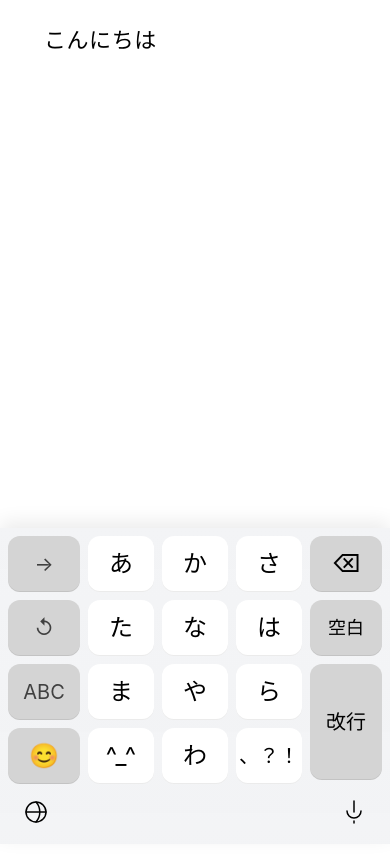
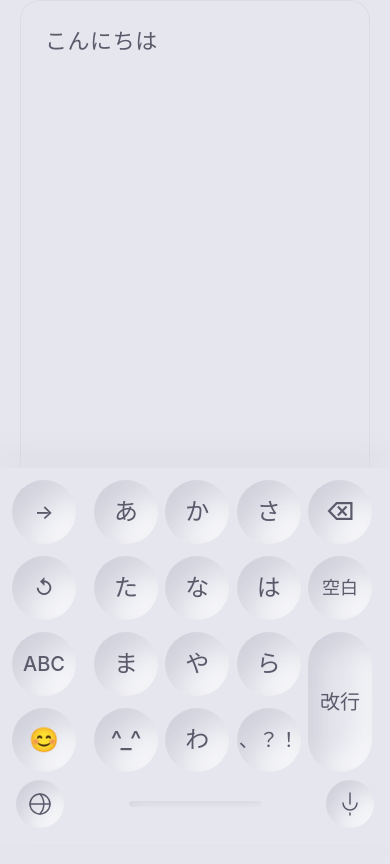
Before and after one commit to Akkunlab/test, a plain HTML site: page index.html in a window 390 px wide. Drawn offline with nearby package versions, Linux system fonts and the light colour scheme.

Commit message:
Refactor keyboard styles for improved neumorphism and enhance button responsiveness

```diff
--- a/index.html
+++ b/index.html
@@ -17,29 +17,106 @@
     }
   </script>
   <style>
-    .key { box-shadow: inset 0 -1px 0 0 rgba(0,0,0,.08); }
-    .key:active { transform: translateY(1px); filter: brightness(.96); }
+    :root {
+      --keyboard-height: 300px;
+      --neumorphism-bg: #e6e7ee;
+      --neumorphism-light: #ffffff;
+      --neumorphism-dark: #d1d9e6;
+      --neumorphism-shadow-light: rgba(255, 255, 255, 0.7);
+      --neumorphism-shadow-dark: rgba(174, 174, 192, 0.4);
+    }
 
-    :root { --keyboard-height: 260px; }
-    .content-with-keyboard { padding-bottom: calc(var(--keyboard-height) + env(safe-area-inset-bottom)); }
+    /* Neumorphism inset button style for all keys - stronger inset effect and circular */
+    .key {
+      background: var(--neumorphism-bg);
+      box-shadow:
+        inset 12px 12px 24px var(--neumorphism-shadow-dark),
+        inset -12px -12px 24px var(--neumorphism-shadow-light);
+      border: none;
+      color: #5a5a6b;
+      font-weight: 500;
+      transition: all 0.15s ease;
+      border-radius: 50% !important;
+      aspect-ratio: 1;
+      display: flex;
+      align-items: center;
+      justify-content: center;
+    }
+
+    .key:active {
+      box-shadow:
+        inset 18px 18px 36px var(--neumorphism-shadow-dark),
+        inset -18px -18px 36px var(--neumorphism-shadow-light);
+      transform: scale(0.94);
+    }
+
+    /* Special style for tall buttons like enter */
+    .key.tall-key {
+      border-radius: 32px !important;
+      aspect-ratio: auto;
+    }
+    .content-with-keyboard {
+      padding-bottom: calc(var(--keyboard-height) + env(safe-area-inset-bottom));
+    }
     .keyboard-fixed {
       position: fixed;
       left: 0;
       right: 0;
       bottom: env(safe-area-inset-bottom);
-      background: linear-gradient(#f3f4f6, rgba(243,244,246,0.95));
+      background: var(--neumorphism-bg);
       max-height: 48vh;
       overflow: auto;
-      box-shadow: 0 -6px 18px rgba(0,0,0,0.08);
+      box-shadow:
+        0 -8px 25px rgba(174, 174, 192, 0.3),
+        0 -4px 15px rgba(255, 255, 255, 0.5);
       z-index: 60;
     }
 
     .keyboard-fixed .mx-2 { margin-left: 0.5rem; margin-right: 0.5rem; }
 
     @media (max-width:420px) {
-      .keyboard-fixed .grid > button, .keyboard-fixed .grid > div { min-width: 44px; }
+      .keyboard-fixed .grid > button, .keyboard-fixed .grid > div { min-width: 52px; }
     }
-    .bottom-icon { width: 40px; height: 40px; }
+
+    .home-indicator {
+      height: 6px;
+      width: 140px;
+      max-width: 34vw;
+      background: var(--neumorphism-bg);
+      border-radius: 999px;
+      box-shadow:
+        inset 6px 6px 12px var(--neumorphism-shadow-dark),
+        inset -6px -6px 12px var(--neumorphism-shadow-light);
+    }
+
+    .bottom-icon {
+      width: 48px;
+      height: 48px;
+      background: var(--neumorphism-bg);
+      box-shadow:
+        inset 8px 8px 16px var(--neumorphism-shadow-dark),
+        inset -8px -8px 16px var(--neumorphism-shadow-light);
+      color: #5a5a6b;
+      transition: all 0.15s ease;
+      border-radius: 50%;
+      display: flex;
+      align-items: center;
+      justify-content: center;
+    }
+
+    .bottom-icon:active {
+      box-shadow:
+        inset 12px 12px 24px var(--neumorphism-shadow-dark),
+        inset -12px -12px 24px var(--neumorphism-shadow-light);
+      transform: scale(0.9);
+    }
+
+    /* Content area - flat design */
+    .content-area {
+      background: var(--neumorphism-bg);
+      border-radius: 20px;
+      border: 1px solid rgba(174, 174, 192, 0.2);
+    }
 
     /* Prevent mobile keyboard from appearing */
     #editor {
@@ -47,7 +124,9 @@
       -moz-user-select: text;
       -ms-user-select: text;
       user-select: text;
-      caret-color: transparent;
+      caret-color: #5a5a6b;
+      color: #5a5a6b;
+      background: transparent;
     }
 
     /* Hide mobile keyboard completely */
@@ -67,13 +146,13 @@
     }
   </style>
 </head>
-<body class="min-h-screen bg-white">
+<body class="min-h-screen" style="background: #e6e7ee;">
 
-  <div class="iphone relative min-h-screen w-full bg-white overflow-auto">
+  <div class="iphone relative min-h-screen w-full overflow-auto" style="background: #e6e7ee;">
 
     <!-- Content area -->
     <div class="px-5">
-      <div class="mt-0 h-[540px] bg-white w-full">
+      <div class="mt-0 h-[540px] w-full content-area">
         <div class="p-6 text-[22px] leading-8 tracking-wide">
           <div id="editor" contenteditable="true" class="min-h-[28px] outline-none break-words">こんにちは</div>
         </div>
@@ -81,54 +160,56 @@
     </div>
 
     <!-- Kana keyboard -->
-    <div id="keyboard" class="keyboard-fixed bg-neutral-200/70 pt-2 pb-3">
-      <div class="mx-2 grid grid-cols-[72px_repeat(3,minmax(0,1fr))_72px] gap-2">
+    <div id="keyboard" class="keyboard-fixed pt-3 pb-4">
+      <div class="mx-3 grid grid-cols-[70px_repeat(3,minmax(0,1fr))_70px] gap-3">
 
         <!-- left column -->
-        <button class="h-14 rounded-xl bg-neutral-300 key text-neutral-700 text-xl">→</button>
+        <button class="h-16 w-16 key text-xl">→</button>
 
          <!-- row 1 -->
-        <button class="h-14 rounded-xl bg-white key text-2xl" data-kana="あ,い,う,え,お">あ</button>
-        <button class="h-14 rounded-xl bg-white key text-2xl" data-kana="か,き,く,け,こ">か</button>
-        <button class="h-14 rounded-xl bg-white key text-2xl" data-kana="さ,し,す,せ,そ">さ</button>
-        <button data-action="backspace" class="h-14 rounded-xl bg-neutral-300 key text-2xl">⌫</button>
+        <button class="h-16 w-16 key text-2xl" data-kana="あ,い,う,え,お">あ</button>
+        <button class="h-16 w-16 key text-2xl" data-kana="か,き,く,け,こ">か</button>
+        <button class="h-16 w-16 key text-2xl" data-kana="さ,し,す,せ,そ">さ</button>
+        <button data-action="backspace" class="h-16 w-16 key text-2xl">⌫</button>
 
          <!-- left column row2 -->
-        <button class="h-14 rounded-xl bg-neutral-300 key text-neutral-700 text-xl" data-action="toggle">↺</button>
+        <button class="h-16 w-16 key text-xl" data-action="toggle">↺</button>
 
          <!-- row 2 -->
-        <button class="h-14 rounded-xl bg-white key text-2xl" data-kana="た,ち,つ,て,と">た</button>
-        <button class="h-14 rounded-xl bg-white key text-2xl" data-kana="な,に,ぬ,ね,の">な</button>
-        <button class="h-14 rounded-xl bg-white key text-2xl" data-kana="は,ひ,ふ,へ,ほ">は</button>
-        <button class="h-14 rounded-xl bg-neutral-300 key text-lg leading-tight" data-action="space">空白</button>
+        <button class="h-16 w-16 key text-2xl" data-kana="た,ち,つ,て,と">た</button>
+        <button class="h-16 w-16 key text-2xl" data-kana="な,に,ぬ,ね,の">な</button>
+        <button class="h-16 w-16 key text-2xl" data-kana="は,ひ,ふ,へ,ほ">は</button>
+        <button class="h-16 w-16 key text-lg leading-tight" data-action="space">空白</button>
+         <!-- left column row3 -->
+        <button class="h-16 w-16 key text-xl" data-action="mode">ABC</button>
 
-         <!-- (delete continues) -->
-
-         <!-- left column row3 -->
-        <button class="h-14 rounded-xl bg-neutral-300 key text-neutral-700 text-xl" data-action="mode">ABC</button>
         <!-- row 3 -->
-        <button class="h-14 rounded-xl bg-white key text-2xl" data-kana="ま,み,む,め,も">ま</button>
-        <button class="h-14 rounded-xl bg-white key text-2xl" data-kana="や,ゆ,よ">や</button>
-        <button class="h-14 rounded-xl bg-white key text-2xl" data-kana="ら,り,る,れ,ろ">ら</button>
-        <button class="row-span-2 h-[116px] rounded-xl bg-neutral-300 key text-xl" data-action="enter">改行</button>
+        <button class="h-16 w-16 key text-2xl" data-kana="ま,み,む,め,も">ま</button>
+        <button class="h-16 w-16 key text-2xl" data-kana="や,ゆ,よ">や</button>
+        <button class="h-16 w-16 key text-2xl" data-kana="ら,り,る,れ,ろ">ら</button>
+        <button class="row-span-2 h-[140px] w-16 key tall-key text-xl" data-action="enter">改行</button>
 
          <!-- left column row4 -->
-        <button class="h-14 rounded-xl bg-neutral-300 key text-2xl" data-action="emoji">😊</button>
+        <button class="h-16 w-16 key text-2xl" data-action="emoji">😊</button>
+
         <!-- row 4 -->
-        <button class="h-14 rounded-xl bg-white key text-2xl" data-kana="^_^">^_^</button>
-        <button class="h-14 rounded-xl bg-white key text-2xl" data-kana="わ,を,ん">わ</button>
-        <button class="h-14 rounded-xl bg-white key text-xl" data-action="punct">、？！</button>
-
+        <button class="h-16 w-16 key text-2xl" data-kana="^_^">^_^</button>
+        <button class="h-16 w-16 key text-2xl" data-kana="わ,を,ん">わ</button>
+        <button class="h-16 w-16 key text-xl" data-action="punct">、？！</button>
       </div>
 
       <!-- bottom controls -->
       <div class="mx-2 mt-2">
         <div class="flex items-center justify-between px-2">
-          <button aria-label="language" class="rounded-full bg-transparent grid place-items-center text-xl bottom-icon" style="padding:6px">
+          <button aria-label="language" class="rounded-full grid place-items-center text-xl bottom-icon" style="padding:6px">
             <svg viewBox="0 0 24 24" width="24" height="24" fill="none" stroke="currentColor" stroke-width="1.5" stroke-linecap="round" stroke-linejoin="round"><circle cx="12" cy="12" r="10"/><path d="M2 12h20"/><path d="M12 2a15 15 0 0 1 0 20"/></svg>
           </button>
 
-          <button aria-label="mic" class="rounded-full bg-transparent grid place-items-center text-xl bottom-icon" style="padding:6px">
+        <div class="grid place-items-center" style="flex:1">
+            <div class="home-indicator"></div>
+          </div>
+
+        <button aria-label="mic" class="rounded-full grid place-items-center text-xl bottom-icon" style="padding:6px">
             <svg viewBox="0 0 24 24" width="24" height="24" fill="none" stroke="currentColor" stroke-width="1.5" stroke-linecap="round" stroke-linejoin="round"><path d="M12 1v11"/><path d="M19 11a7 7 0 0 1-14 0"/><path d="M12 21v2"/></svg>
           </button>
         </div>
```
